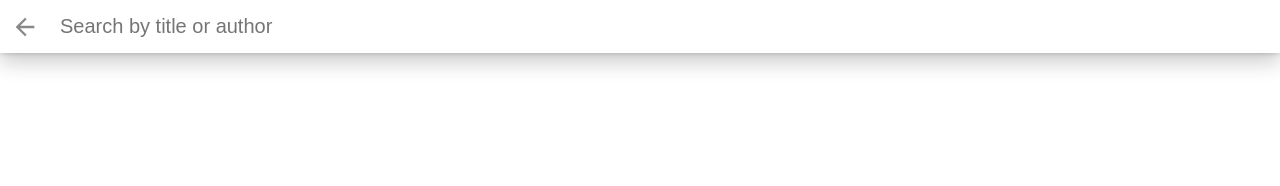
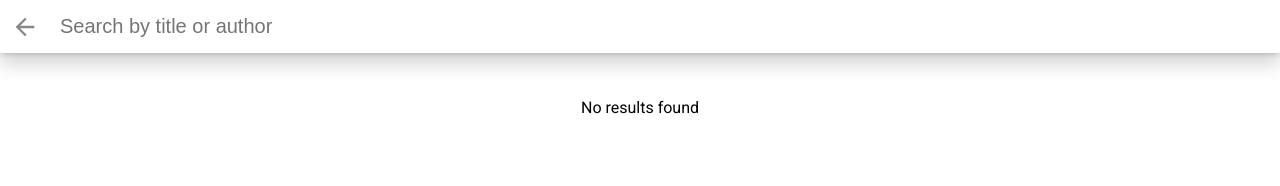
Before and after one commit to alansoto/myreads, a React (Create React App) app: page /search in a window 1280 px wide. Shown: the top 186 px of the page. Built offline with nearby package versions, Linux system fonts and the light colour scheme.

Commit message:
feature: implement search function

```diff
--- a/src/Search/Search.js
+++ b/src/Search/Search.js
@@ -1,20 +1,49 @@
 import React, {Component} from 'react'
 import {Link} from 'react-router-dom';
-//import PropTypes from 'prop-types'
+import Book from './../Book/Book';
+import * as BooksAPI from './../BooksAPI';
+
 
 class Search extends Component {
 
+  state = {}
+
+  search_onChange  = (e) => {
+    e.preventDefault();
+    const query = e.target.value;
+    BooksAPI.search(query,20)
+    .then(
+      (response) => {
+        this.setState({books:response});
+      }
+    );
+  }
+
+  updateBook = (book, shelf) => {
+    BooksAPI.update(book,shelf).then(this.refreshBookshelves);
+  }
+
   render(){
+    //const emptyBook= {id:'000',title:'loading...', imageLinks:{smallThumbnail:''},authors:['...']};
     return (
       <div className="search-books">
         <div className="search-books-bar">
           <Link className="close-search" to="/">Close</Link>
           <div className="search-books-input-wrapper">
-            <input type="text" placeholder="Search by title or author"/>
+            <input type="text" placeholder="Search by title or author" onChange={this.search_onChange}/>
           </div>
         </div>
         <div className="search-books-results">
-          <ol className="books-grid"></ol>
+          <ol className="books-grid">
+            {
+              this.state.books ? (
+                this.state.books.map((book)=>(
+                  <Book book={book} updateBook={this.updateBook}/>)
+                )
+              )
+              :(<p>No results found</p>)
+            }
+          </ol>
         </div>
       </div>
     );
```
